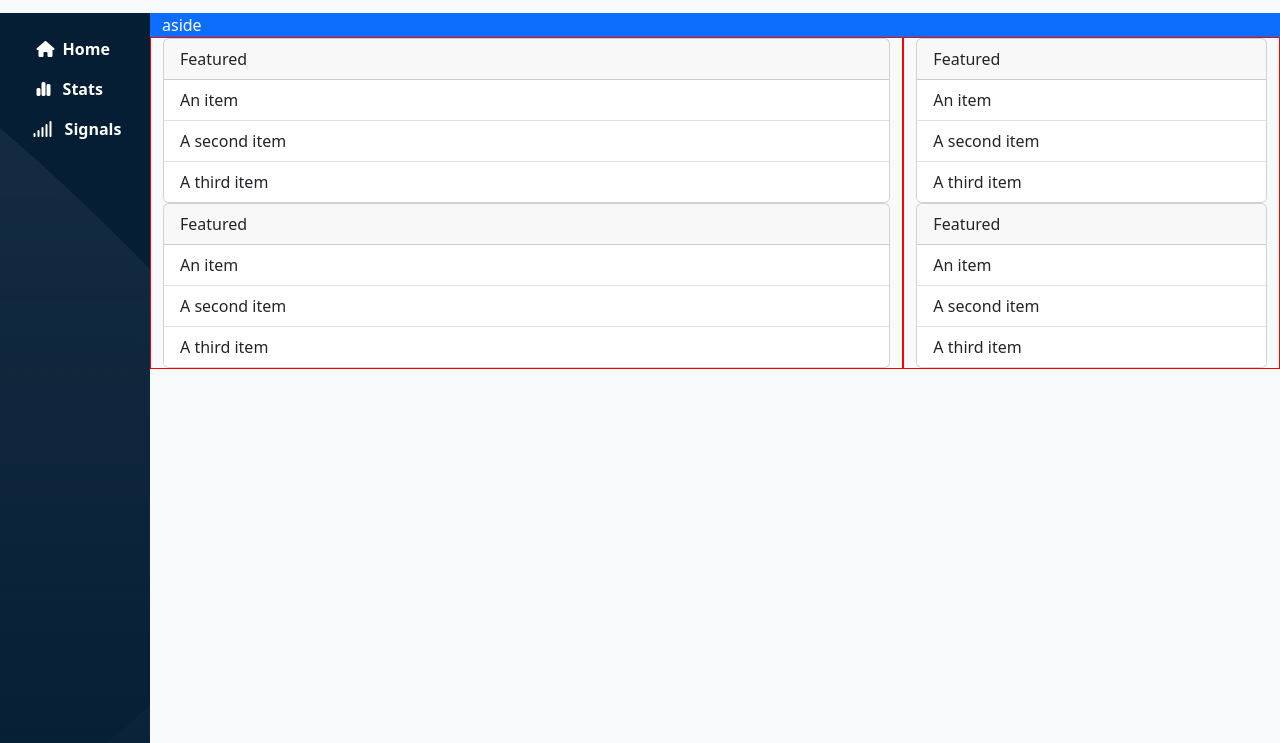
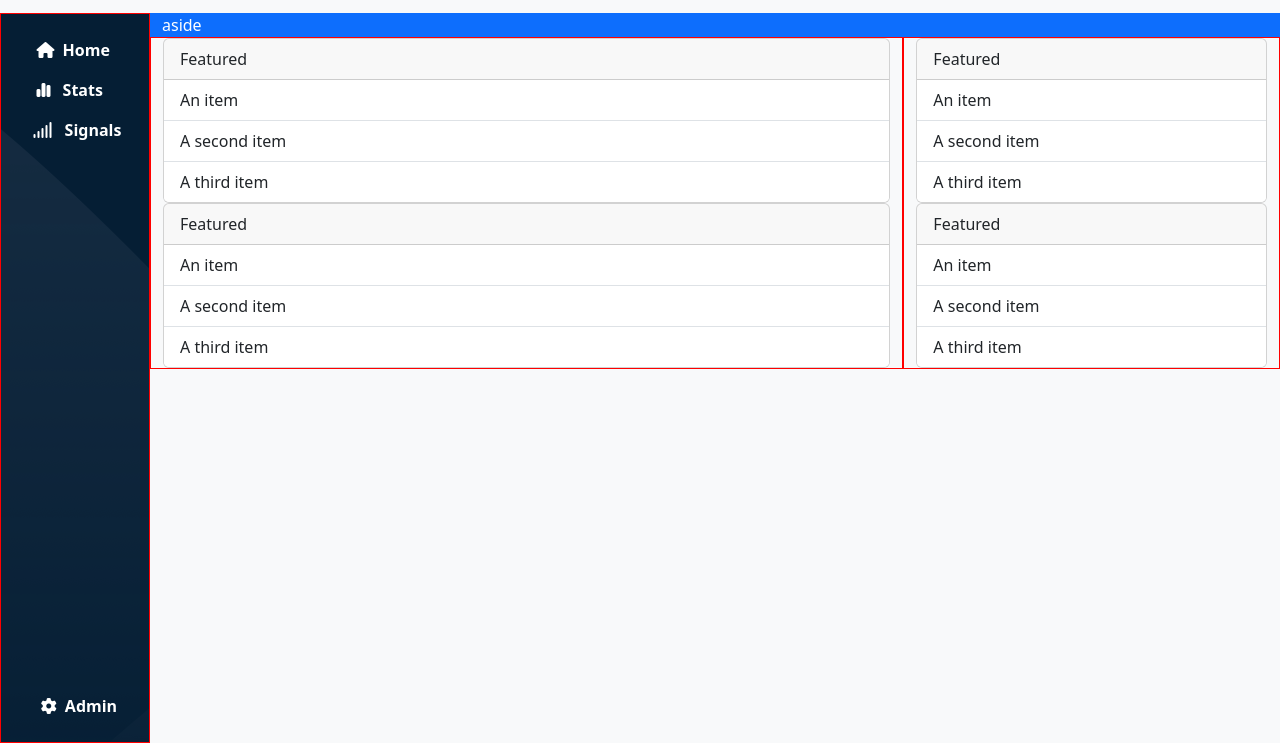
Before and after one commit to nicolozibra1/html-css-bootstrap-dashboard, a plain HTML site: page index.html in a window 1280 px wide. Shown: the part 57-800 px from the top of the page. Drawn offline with nearby package versions, Linux system fonts and the light colour scheme.

Commit message:
wrapper-add-bottom-sidebar

```diff
--- a/index.html
+++ b/index.html
@@ -45,12 +45,18 @@
     <div class="wrapper d-flex">
 
         <!-- SIDEBAR -->
-        <nav id="sidebar" class="small-sidebar text-white">
-            <div class="container-fluid d-flex justify-content-center">
+        <nav id="sidebar" class="small-sidebar text-white debug">
+
+            <div class="h-100 container-fluid d-flex flex-column align-items-center justify-content-between">
+                <!-- TOP-SIDEBAR -->
                 <ul class="list-unstyled py-3">
                     <li class="py-2"><a class="text-decoration-none text-white" href="#"><i class="fa-solid fa-house text-center px-2"></i><span class="d-none d-lg-inline-block fw-semibold">Home</span></a></li>
                     <li class="py-2"><a class="text-decoration-none text-white" href="#"><i class="fa-solid fa-chart-simple text-center px-2"></i><span class="d-none d-lg-inline-block fw-semibold ps-1">Stats</span></a></li>
                     <li class="py-2"><a class="text-decoration-none text-white" href="#"><i class="fa-solid fa-signal text-center px-1"></i><span class="d-none d-lg-inline-block fw-semibold ps-2">Signals</span></a></li>
+                </ul>
+                <!-- BOTTOM-SIDEBAR -->
+                <ul class="list-unstyled py-2">
+                    <li><a class="text-decoration-none text-white" href="#"><i class="fa-solid fa-gear text-center px-2"></i><span class="d-none d-lg-inline-block fw-semibold">Admin</span></a></li>
                 </ul>
             </div>
         </nav>
```
